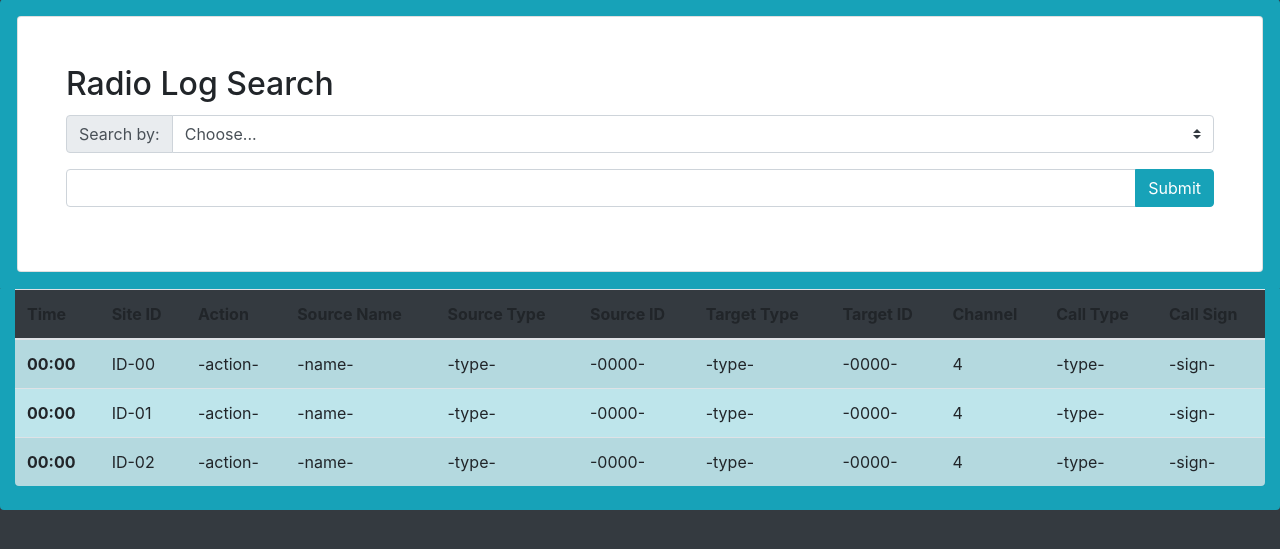
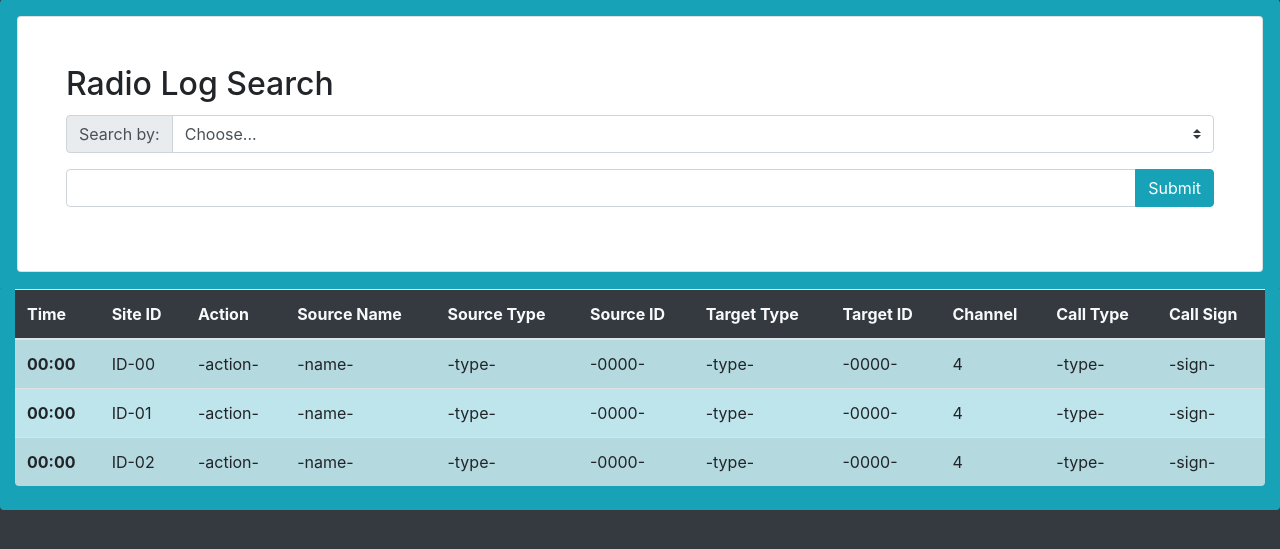
Before and after one commit to wDushanin/RadioLoggingApp, a Flask app: page / in a window 1280 px wide. Shown: the part 49-598 px from the top of the page. Run offline with Flask 2, Linux system fonts and the light colour scheme.

Commit message:
table head text white

```diff
--- a/templates/index.html
+++ b/templates/index.html
@@ -48,7 +48,7 @@
     <div class="container-fluid bg-info pb-2 rounded-bottom">
 
         <table class="table table-info table-striped table-hover rounded">
-            <thead class="bg-dark">
+            <thead class="bg-dark text-light">
                 <tr>
                     <th scope="col">Time</th>
                     <th scope="col">Site ID</th>
```
